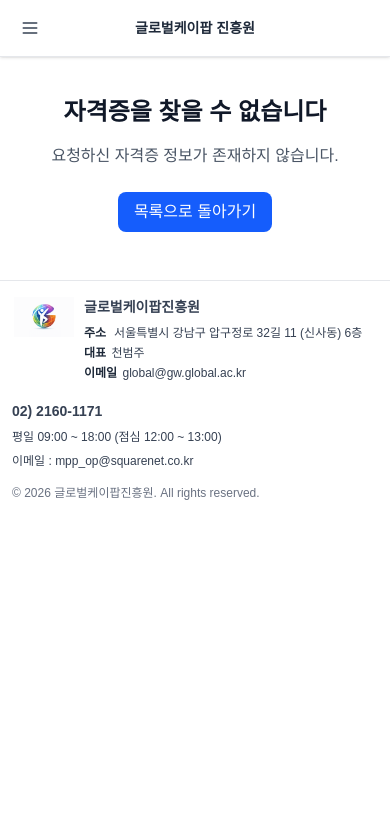
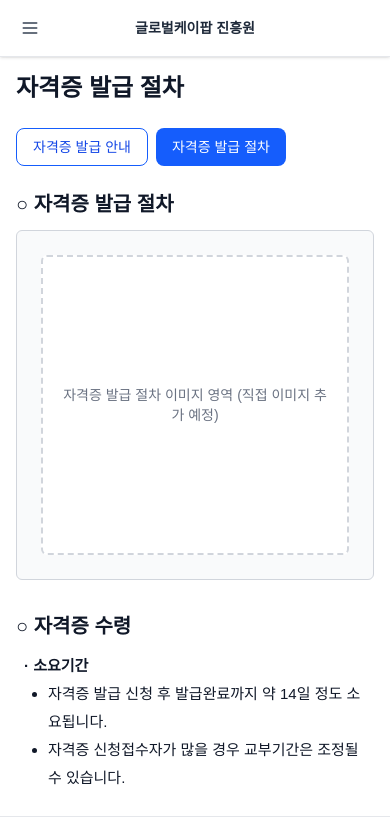
Before and after one commit to kimgoid8108/kpop, a Next.js app: page /certificates/process in a window 390 px wide. Shown: the top 832 px of the page. Built offline with nearby package versions, Linux system fonts and the light colour scheme; no server answers.

Commit message:
로고 이미지 변경 및 자격증 내용 변경

```diff
--- /dev/null
+++ b/app/certificates/process/page.tsx
@@ -0,0 +1,72 @@
+"use client";
+
+import React from "react";
+import Link from "next/link";
+import { PageLayout } from "../../../components/PageLayout";
+import { AutoT } from "../../../components/AutoT";
+
+export default function CertificatesProcessPage() {
+  return (
+    <PageLayout>
+      <div className="w-full max-w-5xl mx-auto px-4 py-6 md:py-8">
+        <div className="mb-6 md:mb-8">
+          <h1 className="text-2xl md:text-3xl font-bold mb-2 text-gray-900">
+            <AutoT text="자격증 발급 절차" />
+          </h1>
+        </div>
+
+        {/* 빠른 이동 버튼 */}
+        <div className="mb-6 flex flex-wrap gap-2">
+          <Link
+            href="/certificates"
+            className="inline-flex items-center rounded-lg border border-blue-600 px-4 py-2 text-sm font-medium text-blue-700 hover:bg-blue-50 transition-colors"
+          >
+            <AutoT text="자격증 발급 안내" />
+          </Link>
+          <Link
+            href="/certificates/process"
+            className="inline-flex items-center rounded-lg bg-blue-600 px-4 py-2 text-sm font-medium text-white hover:bg-blue-700 transition-colors"
+          >
+            <AutoT text="자격증 발급 절차" />
+          </Link>
+        </div>
+
+        <section className="space-y-8 text-gray-900">
+          <div>
+            <h2 className="mb-3 text-xl font-bold">
+              <AutoT text="○ 자격증 발급 절차" />
+            </h2>
+            <div className="rounded-md border border-gray-300 bg-gray-50 p-6 md:p-10">
+              <div className="mx-auto flex h-[300px] max-w-4xl items-center justify-center rounded-md border-2 border-dashed border-gray-300 bg-white px-4 text-center">
+                <span className="text-sm text-gray-500">
+                  <AutoT text="자격증 발급 절차 이미지 영역 (직접 이미지 추가 예정)" />
+                </span>
+              </div>
+            </div>
+          </div>
+
+          <div>
+            <h2 className="mb-3 text-xl font-bold">
+              <AutoT text="○ 자격증 수령" />
+            </h2>
+            <div className="space-y-4 pl-2 text-[15px] leading-7">
+              <div>
+                <p className="font-semibold">
+                  <AutoT text="· 소요기간" />
+                </p>
+                <ul className="list-disc pl-6">
+                  <li>
+                    <AutoT text="자격증 발급 신청 후 발급완료까지 약 14일 정도 소요됩니다." />
+                  </li>
+                  <li>
+                    <AutoT text="자격증 신청접수자가 많을 경우 교부기간은 조정될 수 있습니다." />
+                  </li>
+                </ul>
+              </div>
+            </div>
+          </div>
+        </section>
+      </div>
+    </PageLayout>
+  );
+}
--- a/components/Footer.tsx
+++ b/components/Footer.tsx
@@ -1,7 +1,7 @@
 "use client";
 
 import React, { memo } from "react";
-import logo from "../public/global_Logo_shot.png";
+import logo from "../public/footer_logo.png";
 import { AutoT } from "./AutoT";
 import { useAutoTranslate } from "./useAutoTranslate";
 
@@ -26,7 +26,7 @@
           <div className="flex flex-1 items-start md:items-center gap-2 sm:gap-3 leading-tight pr-0 md:pr-8 min-w-0">
             {/* 하단 로고 */}
             <img
-              src={logo?.src || "/fallback.png"}
+              src={logo?.src || "/footer_logo.png"}
               alt={footerLogoAlt}
               className="w-16 h-10 sm:w-20 sm:h-12 md:w-24 md:h-14 lg:w-28 lg:h-16 flex-shrink-0"
               style={{ objectFit: "contain" }}
@@ -103,7 +103,8 @@
               className="text-xs text-gray-500 mt-2 break-words"
               style={{ marginTop: 12 }}
             >
-              &copy; {new Date().getFullYear()} <AutoT text="글로벌케이팝진흥원. All rights reserved." />
+              &copy; {new Date().getFullYear()}{" "}
+              <AutoT text="글로벌케이팝진흥원. All rights reserved." />
             </div>
           </div>
         </div>
--- a/components/certificates/CertificateList.tsx
+++ b/components/certificates/CertificateList.tsx
@@ -1,10 +1,9 @@
 "use client";
 
-import React, { useState, useMemo } from "react";
+import React from "react";
+import Link from "next/link";
 import { Certificate } from "../../lib/certificates";
 import { AutoT } from "../AutoT";
-import { CertificateCard } from "./CertificateCard";
-import { CertificateFilters } from "./CertificateFilters";
 
 interface CertificateListProps {
   certificates: Certificate[];
@@ -15,63 +14,97 @@
  * 검색 및 필터 기능 포함
  */
 export function CertificateList({ certificates }: CertificateListProps) {
-  const [searchQuery, setSearchQuery] = useState("");
-  const [selectedCategory, setSelectedCategory] = useState<string>("all");
-  const [selectedLevel, setSelectedLevel] = useState<string>("all");
-
-  // 필터링된 자격증 목록
-  const filteredCertificates = useMemo(() => {
-    return certificates.filter((cert) => {
-      const matchesSearch =
-        searchQuery === "" ||
-        cert.name.toLowerCase().includes(searchQuery.toLowerCase()) ||
-        cert.issuingOrg.toLowerCase().includes(searchQuery.toLowerCase());
-      const matchesCategory = selectedCategory === "all" || cert.category === selectedCategory;
-      const matchesLevel =
-        selectedLevel === "all" || cert.levels.toLowerCase().includes(selectedLevel.toLowerCase());
-      return matchesSearch && matchesCategory && matchesLevel;
-    });
-  }, [certificates, searchQuery, selectedCategory, selectedLevel]);
+  void certificates;
 
   return (
-    <div className="w-full max-w-7xl mx-auto px-4 py-6 md:py-8">
+    <div className="w-full max-w-5xl mx-auto px-4 py-6 md:py-8">
       {/* 헤더 */}
       <div className="mb-6 md:mb-8">
         <h1 className="text-2xl md:text-3xl font-bold mb-2 text-gray-900">
-          <AutoT text="종류 안내" />
+          <AutoT text="발급 안내" />
         </h1>
-        <p className="text-gray-600 text-sm md:text-base">
-          <AutoT text="글로벌케이팝진흥원에서 발급하는 자격증 목록입니다." />
-        </p>
       </div>
 
-      {/* 검색 및 필터 */}
-      <CertificateFilters
-        searchQuery={searchQuery}
-        selectedCategory={selectedCategory}
-        selectedLevel={selectedLevel}
-        onSearchChange={setSearchQuery}
-        onCategoryChange={setSelectedCategory}
-        onLevelChange={setSelectedLevel}
-      />
-
-      {/* 결과 개수 */}
-      <div className="mb-4 text-sm text-gray-600">
-        <AutoT text={`총 ${filteredCertificates.length}개의 자격증이 있습니다.`} />
+      {/* 빠른 이동 버튼 */}
+      <div className="mb-6 flex flex-wrap gap-2">
+        <Link
+          href="/certificates"
+          className="inline-flex items-center rounded-lg bg-blue-600 px-4 py-2 text-sm font-medium text-white hover:bg-blue-700 transition-colors"
+        >
+          <AutoT text="자격증 발급 안내" />
+        </Link>
+        <Link
+          href="/certificates/process"
+          className="inline-flex items-center rounded-lg border border-blue-600 px-4 py-2 text-sm font-medium text-blue-700 hover:bg-blue-50 transition-colors"
+        >
+          <AutoT text="자격증 발급 절차" />
+        </Link>
       </div>
 
-      {/* 자격증 목록 */}
-      {filteredCertificates.length === 0 ? (
-        <div className="text-center py-12 text-gray-500">
-          <AutoT text="검색 결과가 없습니다." />
+      <section className="space-y-8 text-gray-900">
+        <div>
+          <h2 className="mb-3 text-xl font-bold">
+            <AutoT text="○ 자격증 형태 및 샘플이미지보기" />
+          </h2>
+          <div className="rounded-md border border-gray-300 bg-gray-50 p-6 md:p-10">
+            <p className="mb-5 text-center text-sm text-gray-600">
+              <AutoT text="* 본 이미지는 예시이미지입니다. 자격기관별로 하단의 자격증 예시 이미지와 다를 수 있습니다." />
+            </p>
+            <div className="mx-auto flex h-[280px] max-w-2xl items-center justify-center rounded-md border-2 border-dashed border-gray-300 bg-white px-4 text-center">
+              <span className="text-sm text-gray-500">
+                <AutoT text="자격증 이미지 영역 (직접 이미지 추가 예정)" />
+              </span>
+            </div>
+          </div>
         </div>
-      ) : (
-        <div className="grid grid-cols-1 md:grid-cols-2 lg:grid-cols-3 gap-4 md:gap-6">
-          {filteredCertificates.map((cert) => (
-            <CertificateCard key={cert.id} certificate={cert} />
-          ))}
+
+        <div>
+          <h2 className="mb-3 text-xl font-bold">
+            <AutoT text="○ 자격증 수령" />
+          </h2>
+          <div className="space-y-4 pl-2 text-[15px] leading-7">
+            <div>
+              <p className="font-semibold">
+                <AutoT text="· 수령방법" />
+              </p>
+              <p>
+                <AutoT text="자격증은 자격증 교부신청서에 신청인이 기재한 주소로 택배 발송됩니다." />
+              </p>
+            </div>
+            <div>
+              <p className="font-semibold">
+                <AutoT text="· 주의" />
+              </p>
+              <p>
+                <AutoT text="반송될 경우 재발송을 위해 배송비 5,000원을 납부해 주셔야 합니다. (최초 1회 발송만 무료)" />
+              </p>
+            </div>
+          </div>
         </div>
-      )}
+
+        <div>
+          <h2 className="mb-3 text-xl font-bold">
+            <AutoT text="○ 자격증 환불규정" />
+          </h2>
+          <ul className="list-disc space-y-1 pl-6 text-[15px] leading-7">
+            <li>
+              <AutoT text="자격증 제작 전 취소 시 100% 환불, 제작 이후 취소 시 환불 불가합니다." />
+            </li>
+            <li>
+              <AutoT text="자격증 제작 관련 문의는 교육원으로 연락주시기 바랍니다." />
+            </li>
+            <li>
+              <AutoT text="받으실 주소 및 연락처를 정확히 입력하지 않아 자격증이 분실될 경우 책임은 본인에게 있으며 환불 또한 불가합니다." />
+            </li>
+            <li>
+              <AutoT text="우편물 수취지가 잘못되어 반송될 경우 재발송은 착불로 배송됩니다." />
+            </li>
+            <li>
+              <AutoT text="자격증 분실로 재발급 할 경우 재발급 비용이 발생하며 받으실 주소 및 연락처를 정확하게 입력해 주셔야 합니다." />
+            </li>
+          </ul>
+        </div>
+      </section>
     </div>
   );
 }
--- a/components/sidebar/SidebarLogo.tsx
+++ b/components/sidebar/SidebarLogo.tsx
@@ -13,7 +13,7 @@
       className="flex items-center justify-center hover:opacity-80 transition-opacity w-full"
     >
       <Image
-        src="/global_Logo.png"
+        src="/global_kpop_logo.png"
         alt={logoAlt}
         width={200}
         height={80}
--- a/components/sidebar/SidebarMenuIcon.tsx
+++ b/components/sidebar/SidebarMenuIcon.tsx
@@ -25,7 +25,7 @@
         />
       </svg>
     ),
-    "자격증 안내": (
+    "자격증 발급": (
       <svg
         className={className}
         fill="none"
--- a/lib/nav/sidebarNav.ts
+++ b/lib/nav/sidebarNav.ts
@@ -25,10 +25,10 @@
     ],
   },
   {
-    label: "자격증 안내",
+    label: "자격증 발급",
     path: "/certificates",
     submenu: [
-      { label: "종류 안내", path: "/certificates" },
+      { label: "발급 안내", path: "/certificates" },
       { label: "발급 조건", path: "/certificates/related" },
       { label: "샘플 이미지", path: "/certificates/samples" },
       { label: "FAQ", path: "/certificates/faq" },
```
Also changed, not shown: public/footer_logo.png (added), public/global_kpop_logo.png (added).
